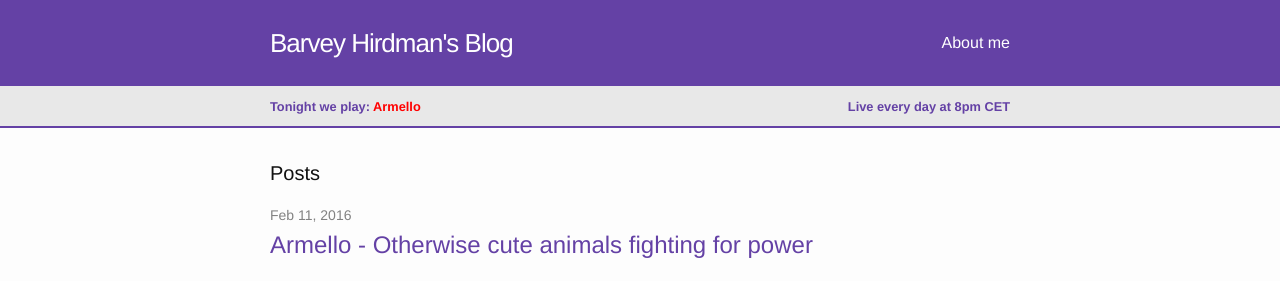
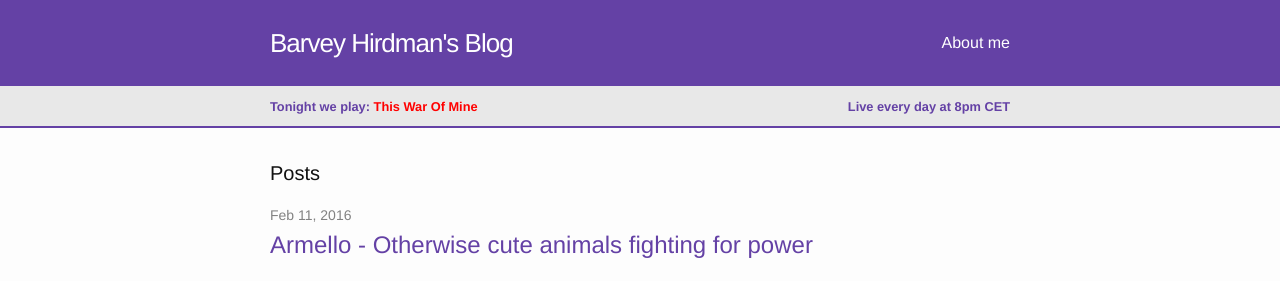
Before and after one commit to AlfredDobradi/blog.barveyhirdman.tv, a Jekyll site: the page built from index.html, in a window 1280 px wide. Shown: the top 281 px of the page. Built offline with Jekyll 4.4.1, drawn with Linux system fonts in a browser that asks for light colours; Markdown is read by kramdown in place of the engine named in the settings; comment, search, counter and statistics services are not loaded.

Commit message:
changed game

```diff
--- a/_includes/header.html
+++ b/_includes/header.html
@@ -29,7 +29,7 @@
 
   <div class="wrapper">
     <div class="col left">
-      Tonight we play: <a class="red" href="http://store.steampowered.com/app/290340/" target="_blank">Armello</a>
+      Tonight we play: <a class="red" href="http://store.steampowered.com/app/282070/" target="_blank">This War Of Mine</a>
     </div>
     <div class="col right">
       <a href="http://twitch.tv/barveyhirdman" target="_blank">Live every day at 8pm CET</a>
```
